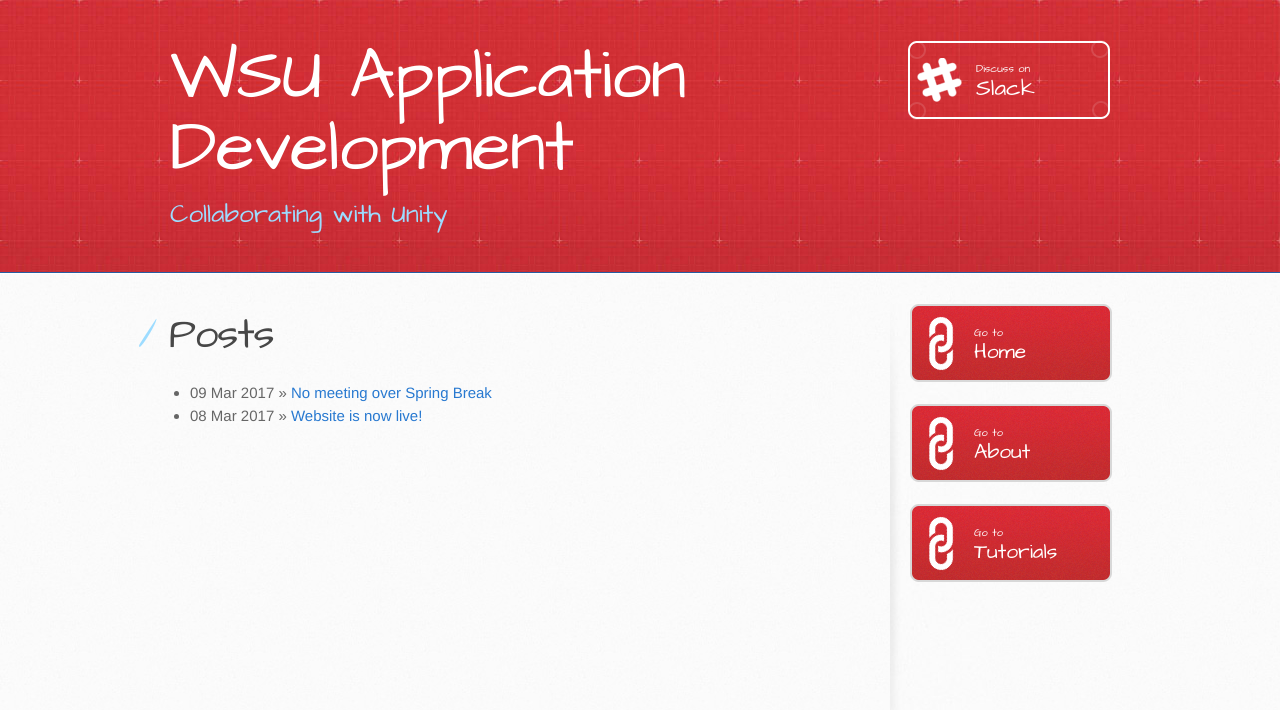
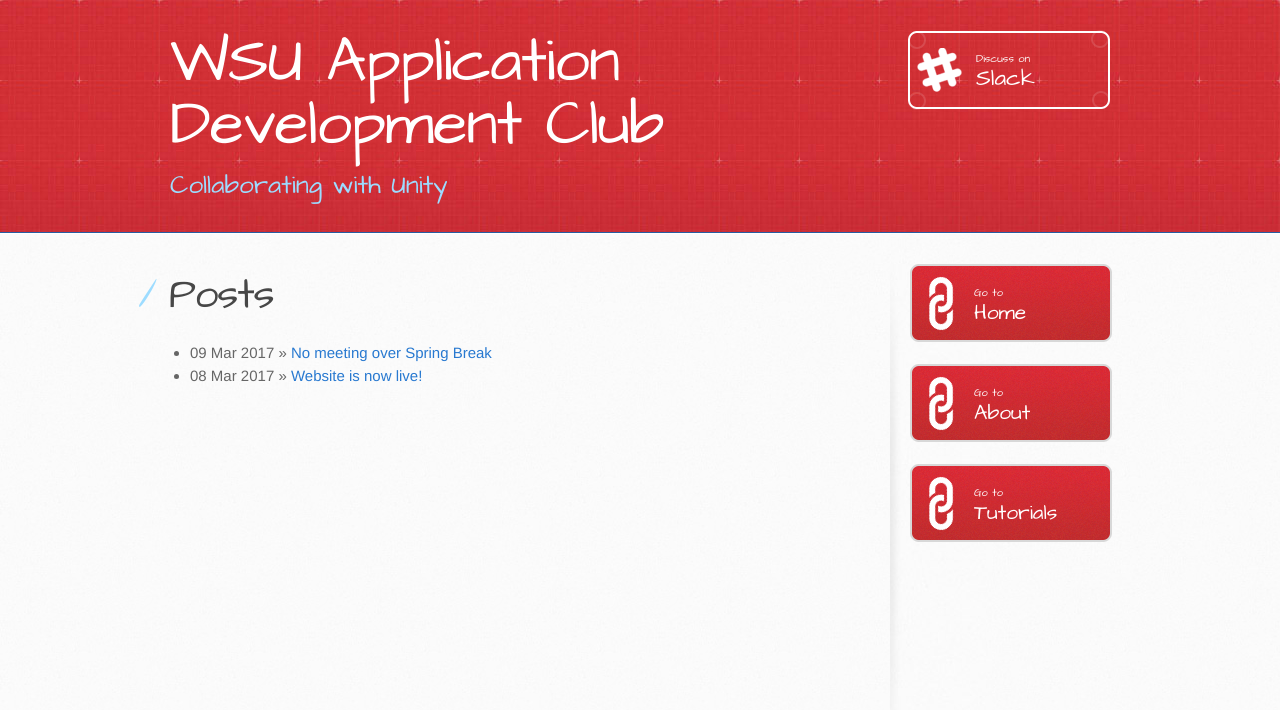
Before and after one commit to enviele/Ace-Cassidy.github.io, a Jekyll site: the page built from index.html, in a window 1280 px wide. Shown: the top 710 px of the page. Built offline with Jekyll 4.4.1, drawn with Linux system fonts in a browser that asks for light colours.

Commit message:
shrunk header and changed font sizes

```diff
--- a/_config.yml
+++ b/_config.yml
@@ -1,5 +1,5 @@
 # Setup
-name:         WSU Application Development
+name:         WSU Application Development Club
 tagline:      The Beginning of a Journey
 baseurl:      ""
 
--- a/stylesheets/stylesheet.css
+++ b/stylesheets/stylesheet.css
@@ -448,8 +448,8 @@ a:hover {
 }
 
 header {
-  padding-top: 40px;
-  padding-bottom: 40px;
+  padding-top: 30px;
+  padding-bottom: 30px;
   font-family: 'Architects Daughter', 'Helvetica Neue', Helvetica, Arial, serif;
   background: #2e7bcf url(../images/header-bg.jpg) 0 0 repeat-x;
   border-bottom: solid 1px #275da1;
@@ -459,7 +459,7 @@ header h1 {
   width: 540px;
   margin-top: 0;
   margin-bottom: 0.2em;
-  font-size: 72px;
+  font-size: 63px;
   font-weight: normal;
   line-height: 1;
   color: #fff;
```
